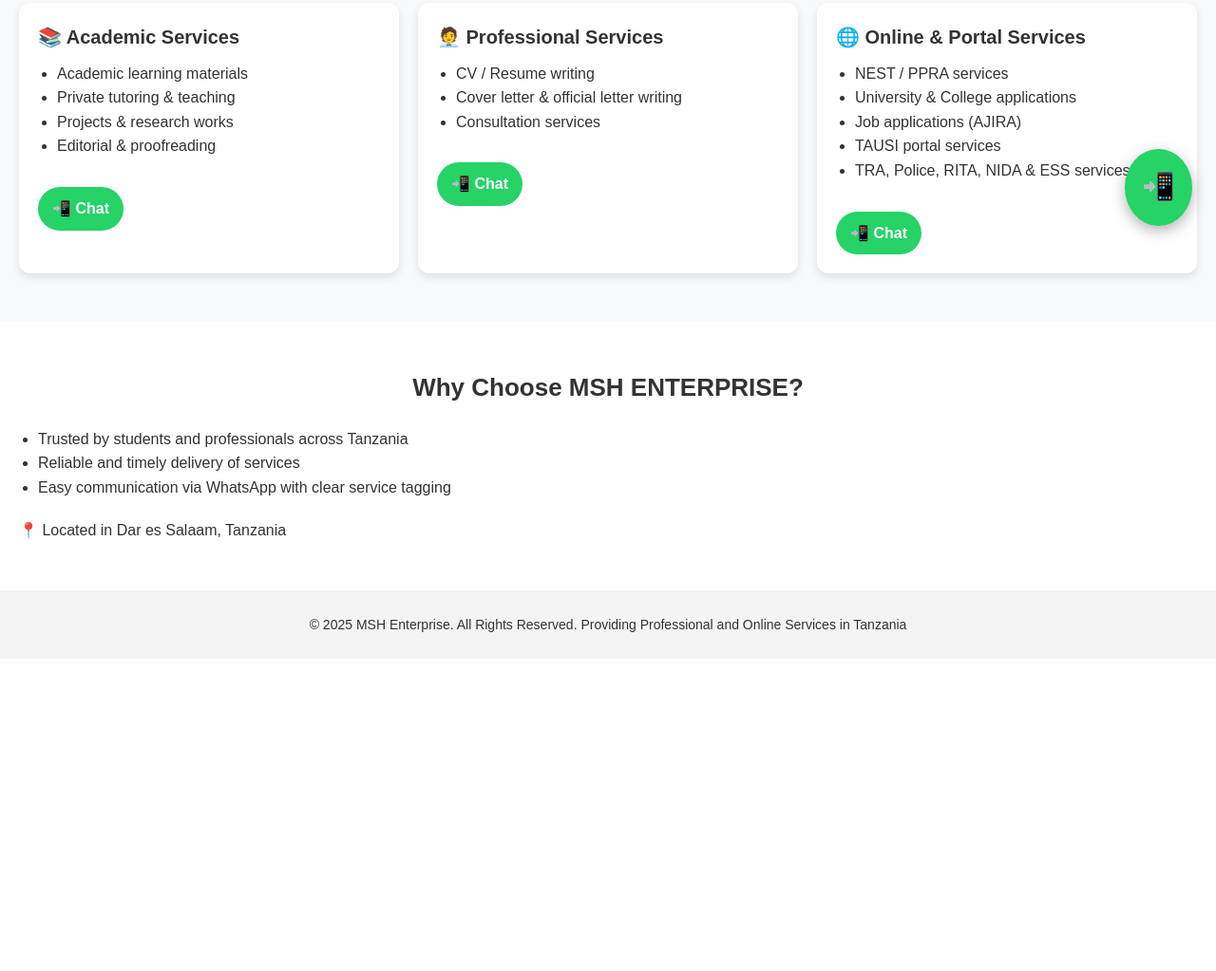
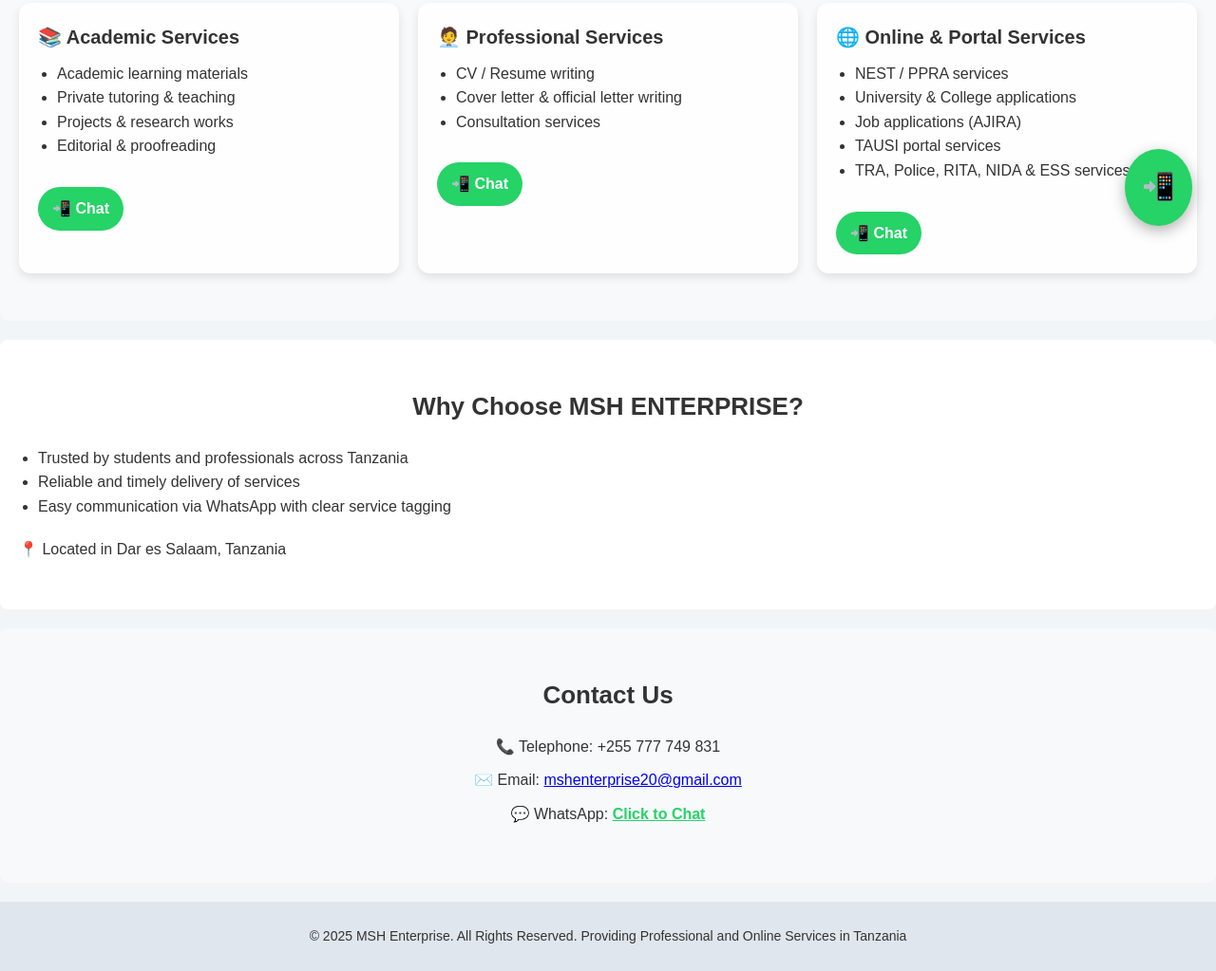
Before and after one commit to mshenterprise/msh-enterprise, a plain HTML site: page index.html in a window 1280 px wide. Shown: the part 537-1560 px from the top of the page at 95% size. Before the commit the page ends 1231 px from the top, so only its background shows below. Drawn offline with Linux system fonts and the light colour scheme.

Commit message:
Update index.html

```diff
--- a/index.html
+++ b/index.html
@@ -8,7 +8,7 @@
         /* Basic Reset */
         * { margin:0; padding:0; box-sizing:border-box; }
 
-        body { font-family: 'Arial', sans-serif; line-height:1.6; color:#333; background:#fefefe; }
+        body { font-family: 'Arial', sans-serif; line-height:1.6; color:#333; background:#f2f5f7; }
 
         /* Hero Section */
         .hero {
@@ -22,13 +22,14 @@
         .hero .button:hover { background:#e6e6e6; }
 
         /* Navigation */
-        nav { text-align:center; padding:15px; background:#f4f4f4; }
+        nav { text-align:center; padding:15px; background:#e0e6ed; }
         nav a { margin:0 12px; color:#333; text-decoration:none; font-weight:bold; transition:0.3s; }
         nav a:hover { color:#25D366; }
 
         /* Sections */
-        section { padding:50px 20px; }
+        section { padding:50px 20px; border-radius:8px; margin-bottom:20px; }
         section:nth-of-type(even) { background:#f7f9fb; }
+        section:nth-of-type(odd):not(.hero) { background:#ffffff; }
 
         h2 { font-size:26px; margin-bottom:20px; font-weight:bold; text-align:center; }
         h3 { font-size:20px; margin-bottom:10px; font-weight:bold; }
@@ -36,13 +37,16 @@
 
         /* Services Cards */
         .services { display:flex; flex-wrap:wrap; gap:20px; justify-content:center; }
-        .card { flex:1 1 250px; background:white; padding:20px; border-radius:12px; box-shadow:0 4px 10px rgba(0,0,0,0.1); transition:0.3s; }
+        .card { flex:1 1 250px; background:#fefefe; padding:20px; border-radius:12px; box-shadow:0 4px 10px rgba(0,0,0,0.1); transition:0.3s; }
         .card:hover { box-shadow:0 6px 15px rgba(0,0,0,0.15); }
         .card a { display:inline-block; margin-top:10px; background:#25D366; color:white; padding:10px 15px; border-radius:25px; text-decoration:none; font-weight:bold; transition:0.3s; }
         .card a:hover { background:#128C7E; }
 
+        /* Contact Section */
+        .contact p { font-size:16px; margin-bottom:10px; text-align:center; }
+
         /* Footer */
-        footer { text-align:center; padding:25px; background:#f4f4f4; font-size:14px; }
+        footer { text-align:center; padding:25px; background:#e0e6ed; font-size:14px; }
 
         /* Floating WhatsApp */
         .whatsapp-float { position:fixed; bottom:25px; right:25px; background:#25D366; color:white; padding:18px; border-radius:50%; font-size:28px; text-align:center; text-decoration:none; box-shadow:0 5px 15px rgba(0,0,0,0.3); z-index:1000; transition:0.3s; }
@@ -126,6 +130,14 @@
     <p>📍 Located in Dar es Salaam, Tanzania</p>
 </section>
 
+<!-- Contact Section -->
+<section id="contact" class="contact">
+    <h2>Contact Us</h2>
+    <p>📞 Telephone: +255 777 749 831</p>
+    <p>✉️ Email: <a href="mailto:mshenterprise20@gmail.com">mshenterprise20@gmail.com</a></p>
+    <p>💬 WhatsApp: <a href="https://wa.me/255777749831?text=Hello%20MSH%20ENTERPRISE,%20I%20am%20contacting%20you%20from%20your%20website." style="color:#25D366; font-weight:bold;">Click to Chat</a></p>
+</section>
+
 <!-- Footer -->
 <footer>
     <p>&copy; 2025 MSH Enterprise. All Rights Reserved. Providing Professional and Online Services in Tanzania</p>
```
